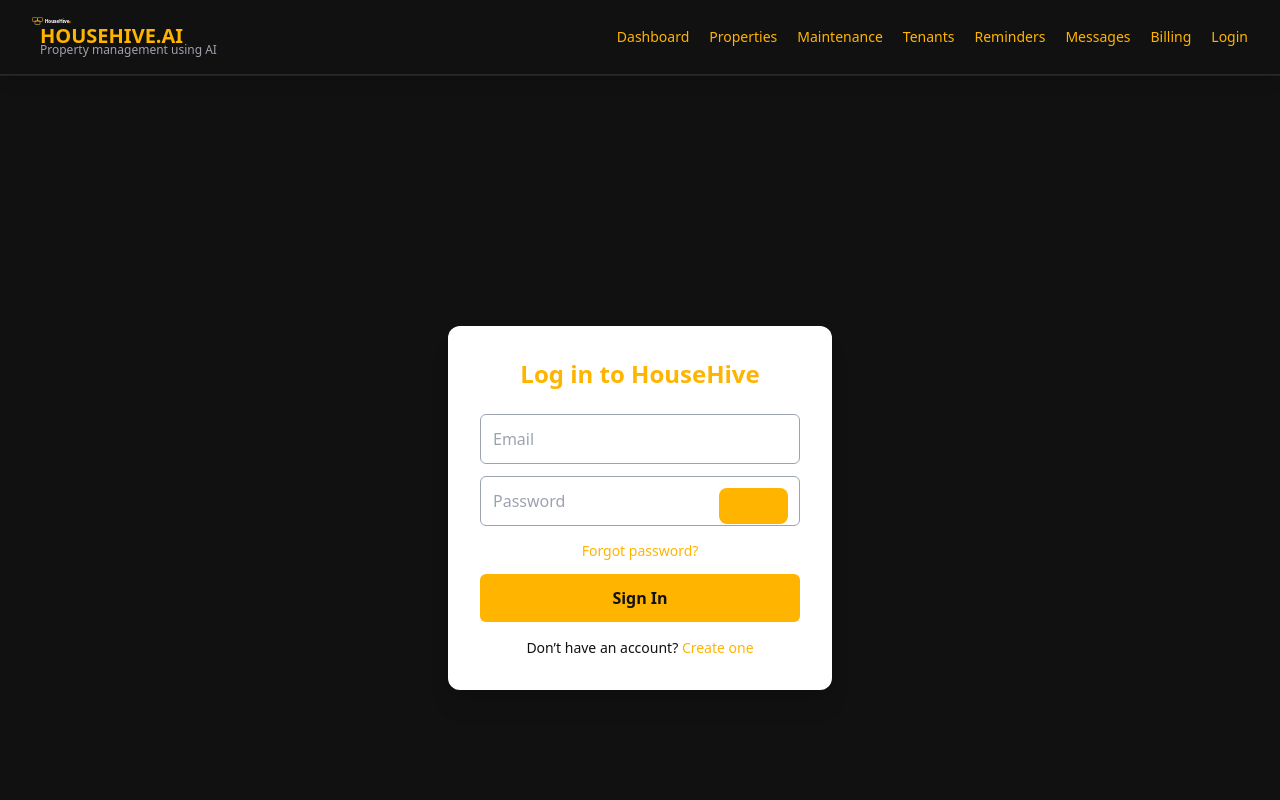
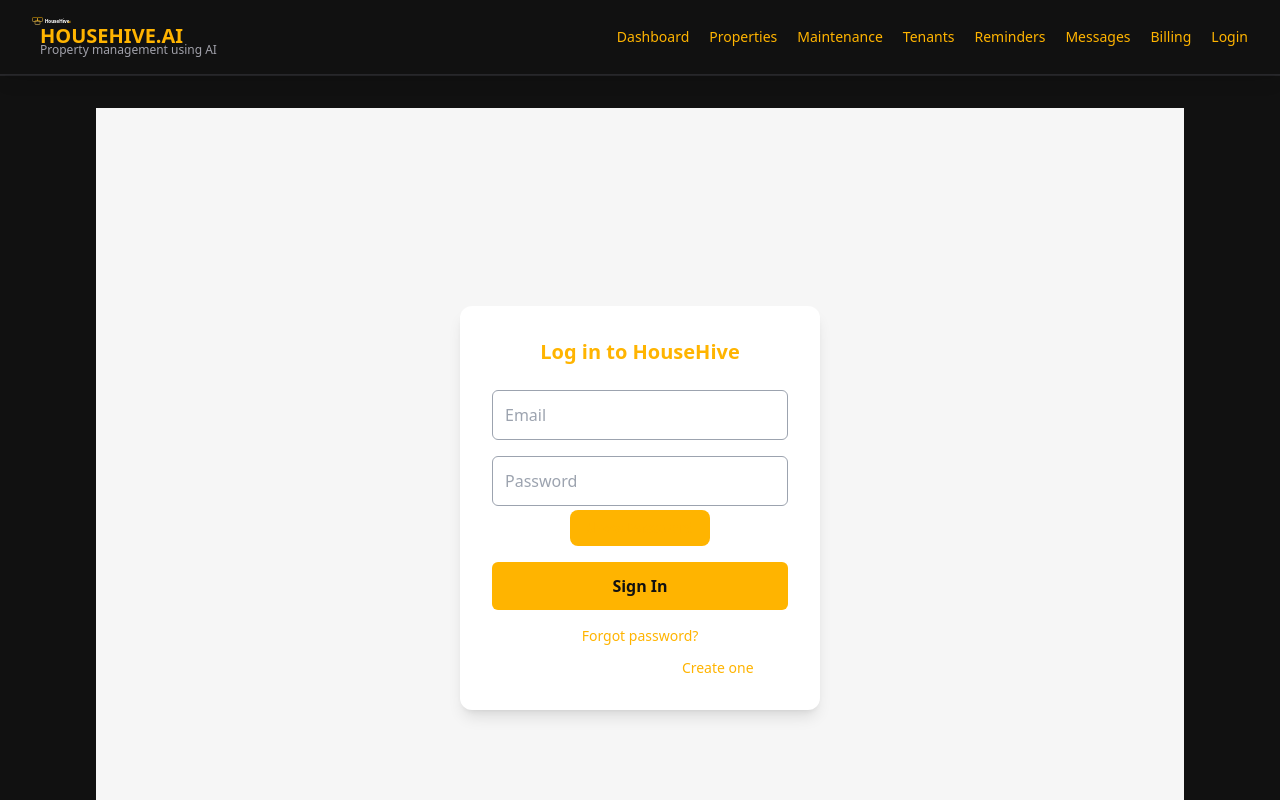
Before and after one commit to househiveai/HouseHive-Frontend-JS-Brand.zip, a Next.js app: page /login in a window 1280 px wide. Shown: the top 800 px of the page. Built offline with nearby package versions, Linux system fonts and the light colour scheme.

Commit message:
Update login.js

```diff
--- a/pages/login.js
+++ b/pages/login.js
@@ -16,20 +16,18 @@ export default function LoginPage() {
 
     try {
       await apiLogin(email, password);
-      router.push("/dashboard"); // ✅ SUCCESS → DASHBOARD
+      router.push("/dashboard");
     } catch (err) {
-      setError(err.message || "Login failed");
+      setError("Invalid login, try again.");
     }
   }
 
   return (
-    <div className="flex justify-center items-center h-screen bg-[#111111] px-4">
-      <div className="bg-white p-8 rounded-xl shadow-xl w-full max-w-sm">
-        <h2 className="text-2xl font-bold text-center text-[#FFB400] mb-6">
-          Log in to HouseHive
-        </h2>
+    <div className="flex justify-center items-center min-h-screen bg-[#F6F6F6]">
+      <div className="bg-white shadow-lg p-8 rounded-xl w-[360px] text-center">
+        <h2 className="text-xl font-bold mb-6 text-[#FFB400]">Log in to HouseHive</h2>
 
-        <form onSubmit={handleSubmit} className="space-y-3">
+        <form onSubmit={handleSubmit} className="space-y-4">
           <input
             type="email"
             value={email}
@@ -39,7 +37,7 @@ export default function LoginPage() {
             required
           />
 
-          <div className="relative">
+          <div>
             <input
               type={showPassword ? "text" : "password"}
               value={password}
@@ -52,31 +50,31 @@ export default function LoginPage() {
             <button
               type="button"
               onClick={() => setShowPassword(!showPassword)}
-              className="absolute right-3 top-3 text-sm text-[#FFB400]"
+              className="text-[#FFB400] text-sm mt-1"
             >
-              {showPassword ? "Hide" : "Show"}
+              {showPassword ? "Hide Password" : "Show Password"}
             </button>
           </div>
 
-          <div className="text-center">
-            <a href="/forgot" className="text-[#FFB400] text-sm hover:underline">
-              Forgot password?
-            </a>
-          </div>
-
-          {error && <p className="text-red-600 text-center text-sm">{error}</p>}
+          {error && <p className="text-red-500 text-sm">{error}</p>}
 
           <button
             type="submit"
-            className="w-full p-3 bg-[#FFB400] text-black font-semibold rounded-md hover:opacity-90"
+            className="w-full p-3 bg-[#FFB400] hover:bg-[#e0a000] text-black font-semibold rounded-md"
           >
             Sign In
           </button>
         </form>
 
-        <p className="text-center mt-4 text-black text-sm">
+        <p className="mt-4 text-sm">
+          <a href="/forgot" className="text-[#FFB400] hover:underline">
+            Forgot password?
+          </a>
+        </p>
+
+        <p className="mt-3 text-sm">
           Don’t have an account?{" "}
-          <a href="/register" className="text-[#FFB400] font-medium">
+          <a href="/register" className="text-[#FFB400] hover:underline">
             Create one
           </a>
         </p>
```
